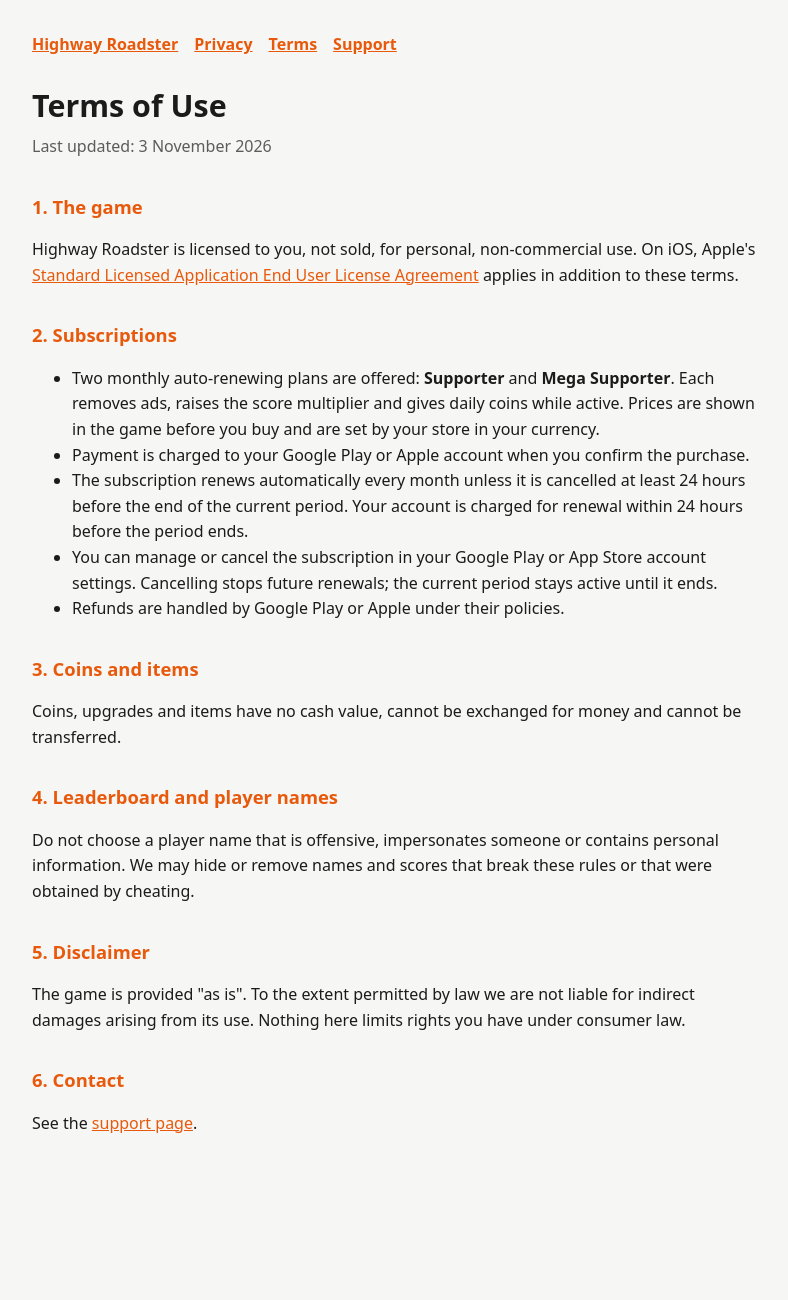
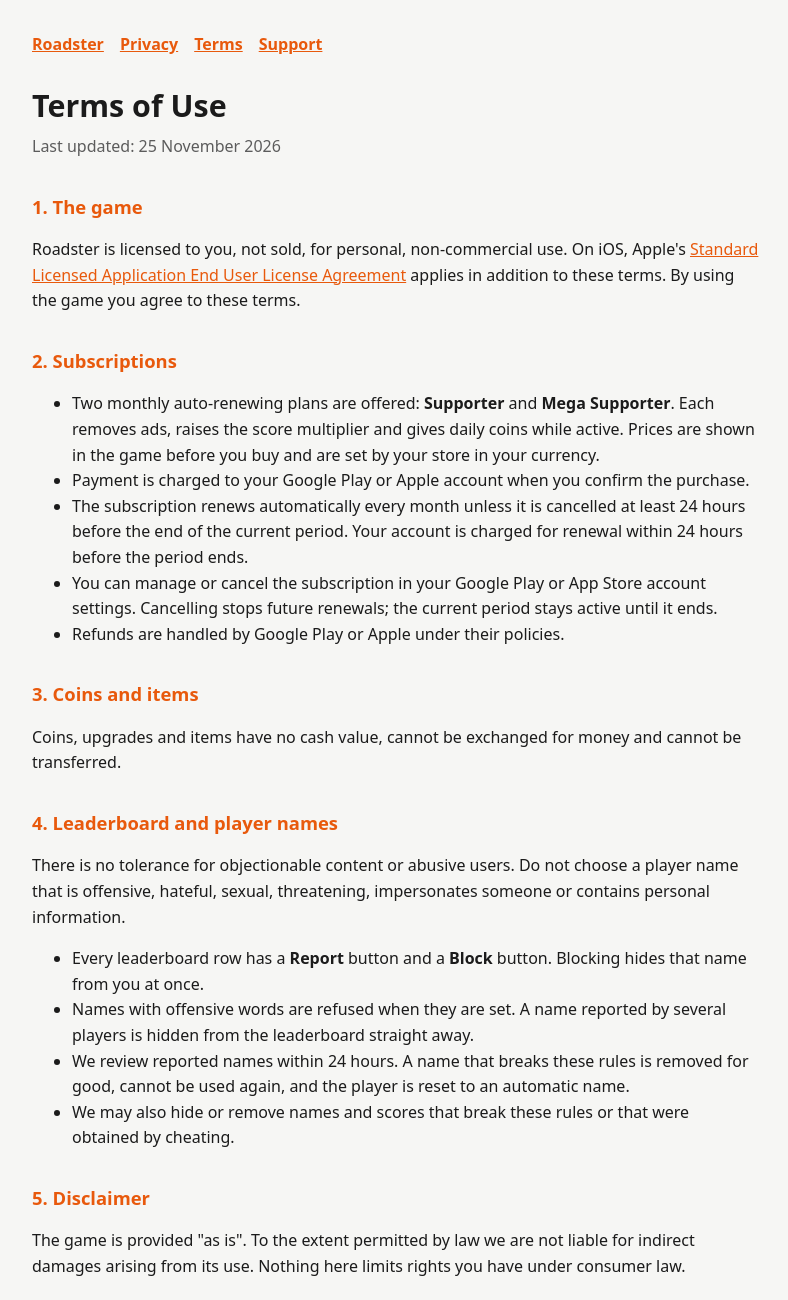
Before and after one commit to Nukro0/Nukro0.github.io, a plain HTML site: page roadster-supercar/terms.html in a window 1280 px wide. Shown: the top 1300 px of the page, without its empty margins (244-1032 px from the left). Before the commit the page ends 1216 px from the top, so only its background shows below. Drawn offline with Linux system fonts and the light colour scheme.

Commit message:
Roadster: rename site pages and add leaderboard moderation terms
Co-Authored-By: Claude Opus 5.5 <noreply@anthropic.com>

```diff
--- a/roadster-supercar/terms.html
+++ b/roadster-supercar/terms.html
@@ -3,17 +3,17 @@
 <head>
 <meta charset="utf-8">
 <meta name="viewport" content="width=device-width, initial-scale=1">
-<title>Terms of Use – Highway Roadster</title>
+<title>Terms of Use – Roadster</title>
 <link rel="stylesheet" href="style.css">
 </head>
 <body>
 <main>
-<nav><a href="index.html">Highway Roadster</a><a href="privacy.html">Privacy</a><a href="terms.html">Terms</a><a href="support.html">Support</a></nav>
+<nav><a href="index.html">Roadster</a><a href="privacy.html">Privacy</a><a href="terms.html">Terms</a><a href="support.html">Support</a></nav>
 <h1>Terms of Use</h1>
-<p class="meta">Last updated: 3 November 2026</p>
+<p class="meta">Last updated: 25 November 2026</p>
 
 <h2>1. The game</h2>
-<p>Highway Roadster is licensed to you, not sold, for personal, non-commercial use. On iOS, Apple's <a href="https://www.apple.com/legal/internet-services/itunes/dev/stdeula/">Standard Licensed Application End User License Agreement</a> applies in addition to these terms.</p>
+<p>Roadster is licensed to you, not sold, for personal, non-commercial use. On iOS, Apple's <a href="https://www.apple.com/legal/internet-services/itunes/dev/stdeula/">Standard Licensed Application End User License Agreement</a> applies in addition to these terms. By using the game you agree to these terms.</p>
 
 <h2>2. Subscriptions</h2>
 <ul>
@@ -28,7 +28,13 @@
 <p>Coins, upgrades and items have no cash value, cannot be exchanged for money and cannot be transferred.</p>
 
 <h2>4. Leaderboard and player names</h2>
-<p>Do not choose a player name that is offensive, impersonates someone or contains personal information. We may hide or remove names and scores that break these rules or that were obtained by cheating.</p>
+<p>There is no tolerance for objectionable content or abusive users. Do not choose a player name that is offensive, hateful, sexual, threatening, impersonates someone or contains personal information.</p>
+<ul>
+<li>Every leaderboard row has a <strong>Report</strong> button and a <strong>Block</strong> button. Blocking hides that name from you at once.</li>
+<li>Names with offensive words are refused when they are set. A name reported by several players is hidden from the leaderboard straight away.</li>
+<li>We review reported names within 24 hours. A name that breaks these rules is removed for good, cannot be used again, and the player is reset to an automatic name.</li>
+<li>We may also hide or remove names and scores that break these rules or that were obtained by cheating.</li>
+</ul>
 
 <h2>5. Disclaimer</h2>
 <p>The game is provided "as is". To the extent permitted by law we are not liable for indirect damages arising from its use. Nothing here limits rights you have under consumer law.</p>
```
Also changed, not shown: roadster-supercar/delete-data.html (+3 -3 lines), roadster-supercar/index.html (+3 -3 lines), roadster-supercar/privacy.html (+4 -4 lines), roadster-supercar/support.html (+2 -2 lines).
